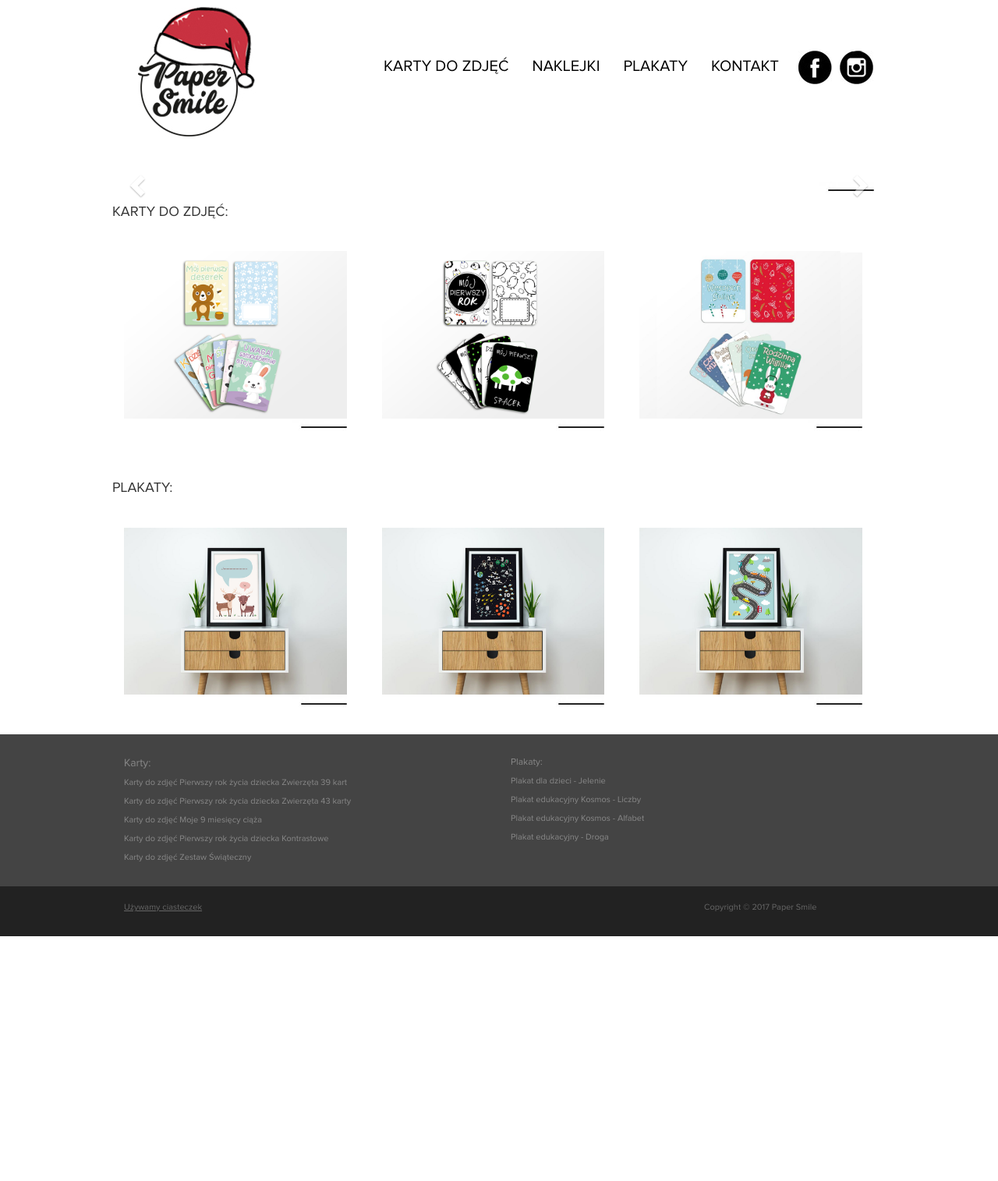
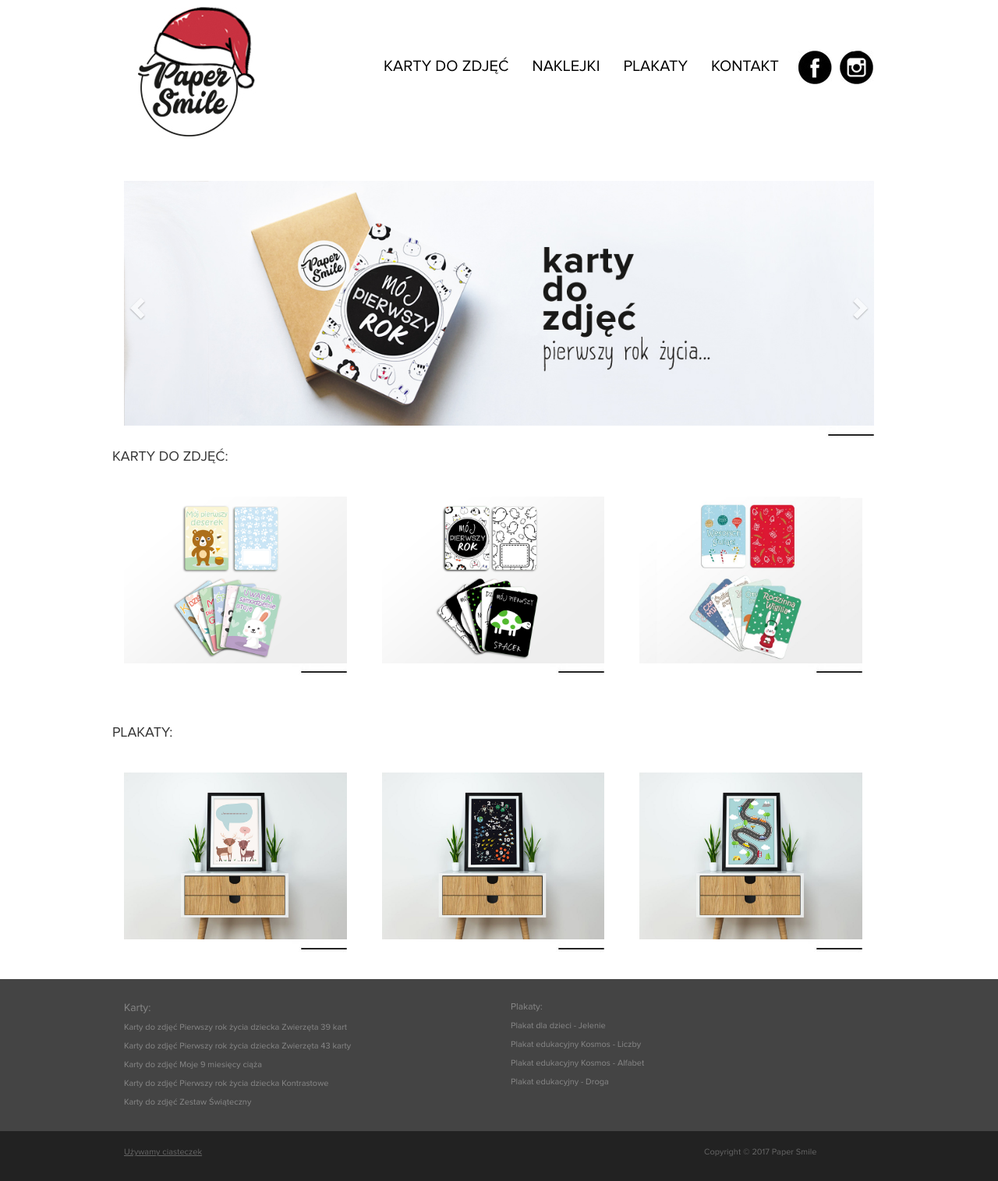
Before and after one commit to lukaszkomar/papersmile.pl, a Jekyll site: the page built from index.html, in a window 1280 px wide. Shown: the whole page at 78% size. Built offline with Jekyll 4.4.1, drawn with Linux system fonts in a browser that asks for light colours; nearby versions of some CDN libraries; before the commit the page ends 1201 px from its top, so only the background shows below that.

Commit message:
karuezela fix

```diff
--- a/_layouts/homepage.html
+++ b/_layouts/homepage.html
@@ -23,10 +23,10 @@
             {% endfor %}
 {% endcomment %}
 
-            <div class="item"><a href="/karty"                                     ><img src="/img/polecamy/1-karty.jpg"            width="100%"></a></div>
-            <div class="item"><a href="/plakaty"                                   ><img src="/img/polecamy/2-plakaty.jpg"          width="100%"></a></div>
-            <div class="item"><a href="/karty-do-zdjec-moje-9-miesiecy-ciaza"      ><img src="/img/polecamy/3-karty-9-miesiecy.jpg" width="100%"></a></div>
-            <div class="item"><a href="/karty-do-zdjec-swiateczne-bozonarodzeniowe"><img src="/img/polecamy/4-karty-swiateczne.jpg" width="100%"></a></div>
+            <div class="item active"><a href="/karty"                                     ><img src="/img/polecamy/1-karty.jpg"            width="100%"></a></div>
+            <div class="item"       ><a href="/plakaty"                                   ><img src="/img/polecamy/2-plakaty.jpg"          width="100%"></a></div>
+            <div class="item"       ><a href="/karty-do-zdjec-moje-9-miesiecy-ciaza"      ><img src="/img/polecamy/3-karty-9-miesiecy.jpg" width="100%"></a></div>
+            <div class="item"       ><a href="/karty-do-zdjec-swiateczne-bozonarodzeniowe"><img src="/img/polecamy/4-karty-swiateczne.jpg" width="100%"></a></div>
 
         </div>
 
```
